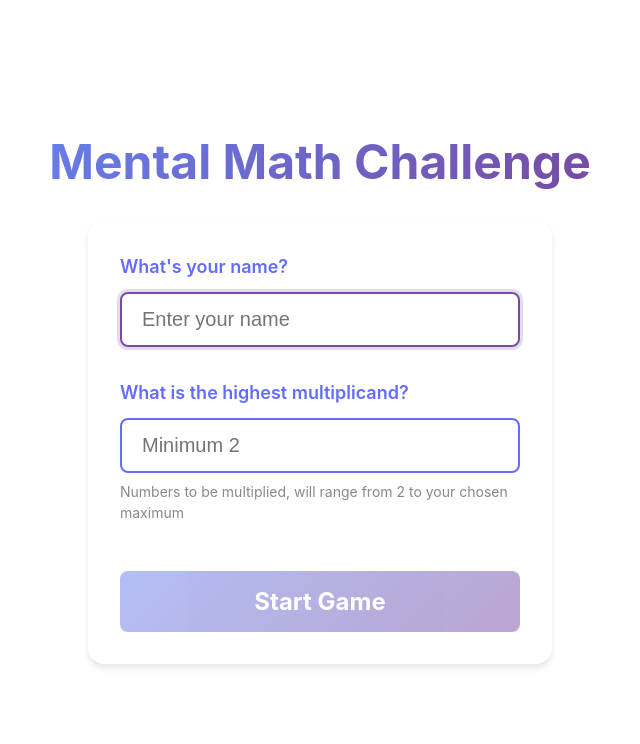
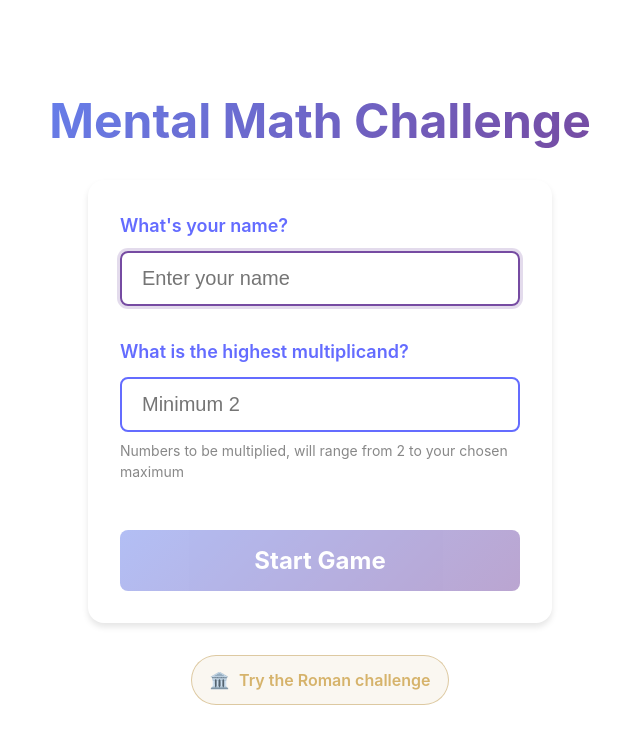
Before and after one commit to alq666/mental, a React (Vite) app: page / in a window 1280 px wide. Shown: the top 744 px of the page, without its empty margins (320-960 px from the left). Built offline with nearby package versions, Linux system fonts and the light colour scheme.

Commit message:
Add link to Roman challenge variant

```diff
--- a/src/App.css
+++ b/src/App.css
@@ -383,6 +383,32 @@
     cursor: not-allowed;
 }
 
+.roman-variant-link {
+    display: inline-flex;
+    align-items: center;
+    gap: 0.6rem;
+    padding: 0.75rem 1.1rem;
+    border: 1px solid rgba(194, 155, 83, 0.5);
+    border-radius: 999px;
+    color: #d6b36b;
+    background: rgba(194, 155, 83, 0.08);
+    font-weight: 600;
+    text-decoration: none;
+    transition: transform 0.2s ease, border-color 0.2s ease, background 0.2s ease;
+}
+
+.roman-variant-link:hover {
+    color: #efd28f;
+    border-color: rgba(239, 210, 143, 0.8);
+    background: rgba(194, 155, 83, 0.14);
+    transform: translateY(-2px);
+}
+
+.roman-variant-link:focus-visible {
+    outline: 3px solid rgba(239, 210, 143, 0.35);
+    outline-offset: 3px;
+}
+
 /* Best sessions (localStorage) */
 .best-sessions {
     width: 100%;
--- a/src/App.tsx
+++ b/src/App.tsx
@@ -310,6 +310,10 @@ function ClassicApp() {
             </button>
           </form>
           <BestSessionsPanel />
+          <a className="roman-variant-link" href="/roman">
+            <span aria-hidden="true">🏛️</span>
+            Try the Roman challenge
+          </a>
         </div>
       </div>
     );
```
